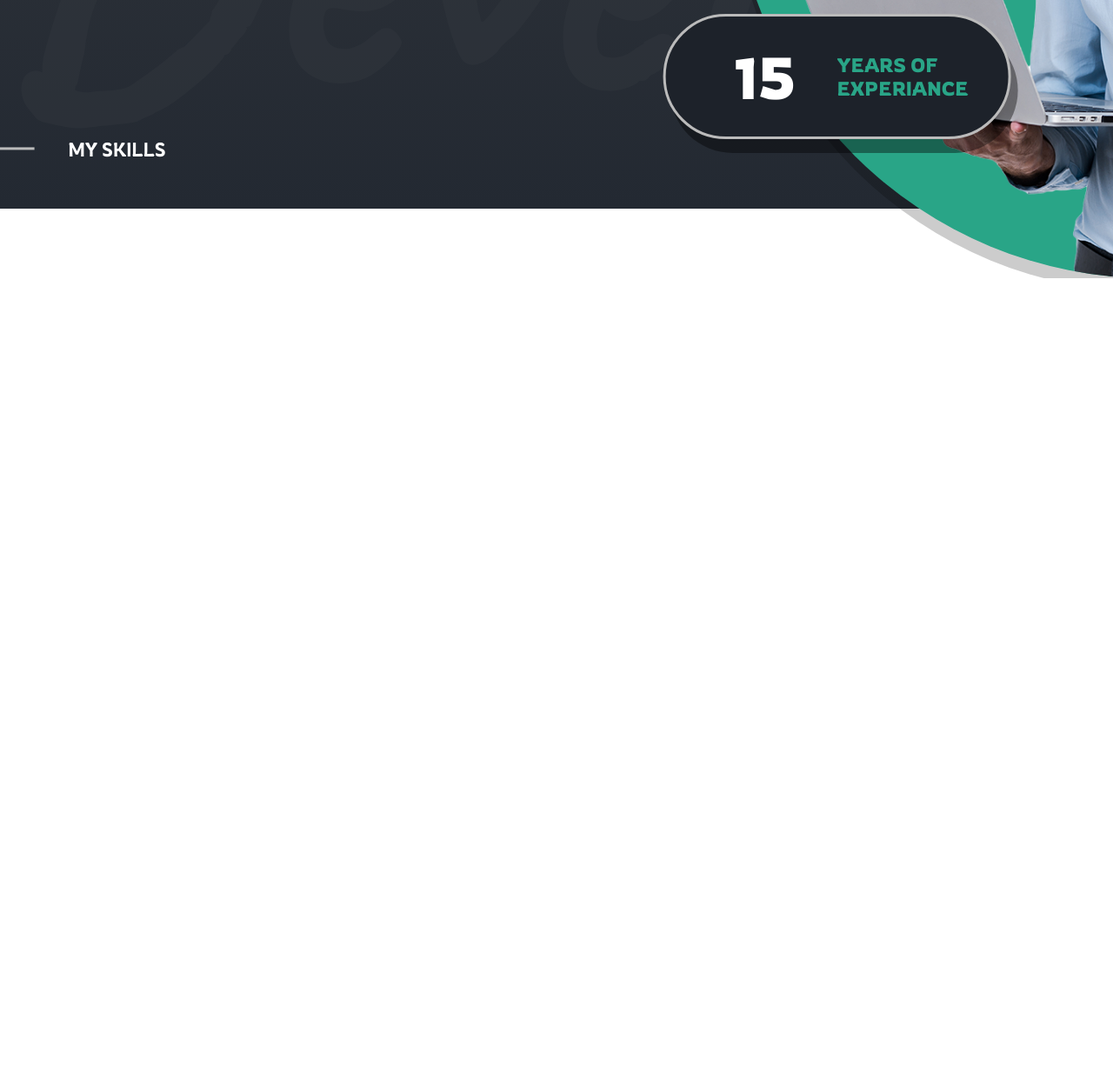
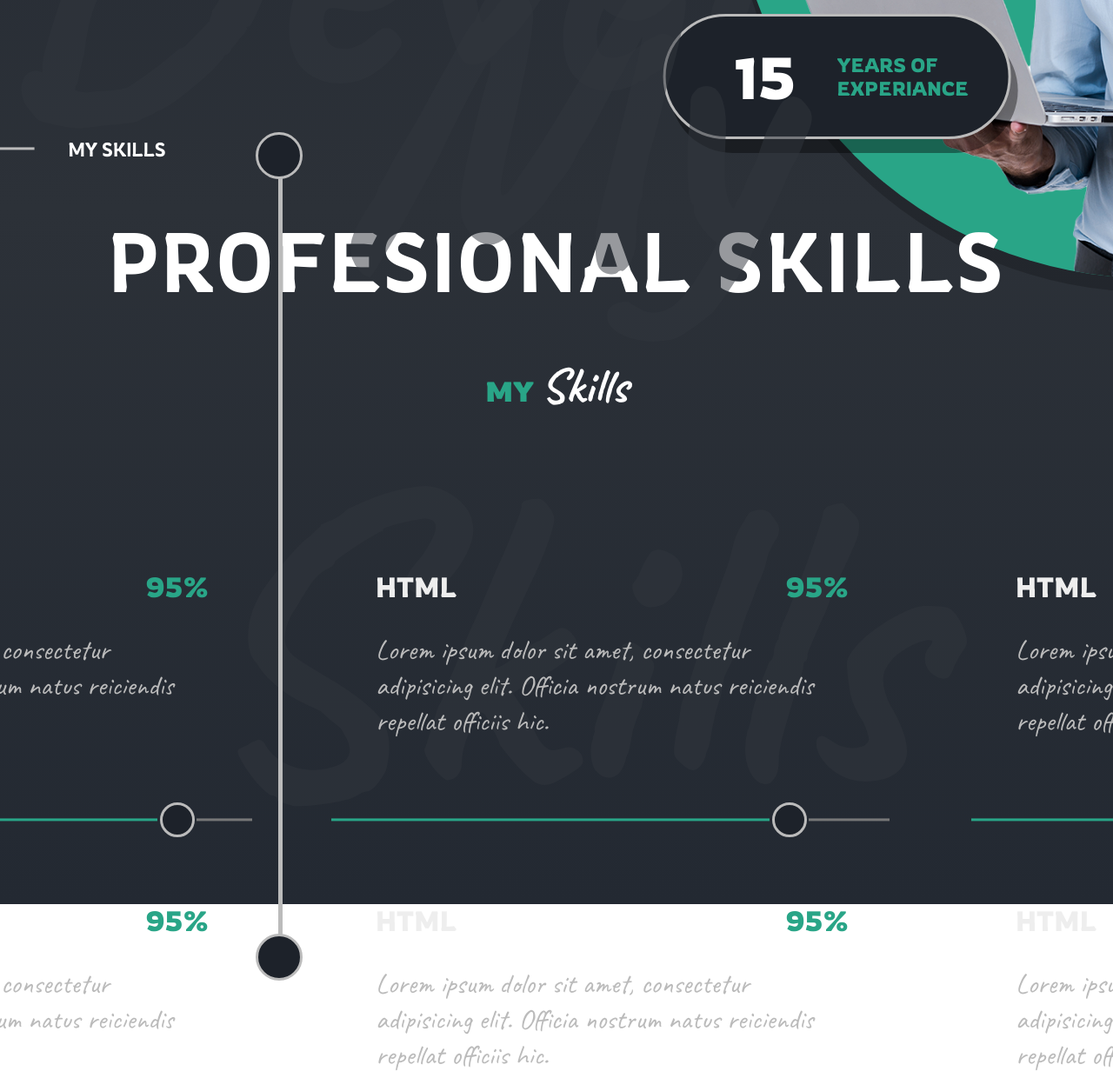
Before and after one commit to Onushkis/personal_portfolio_web, a plain HTML site: page index.html in a window 1280 px wide. Shown: the part 560-1800 px from the top of the page at 87% size. Before the commit the page ends 880 px from the top, so only its background shows below. Drawn offline with Linux system fonts and the light colour scheme; a web font is replaced by a local one.

Commit message:
added card progress

```diff
--- a/index.html
+++ b/index.html
@@ -84,6 +84,82 @@
         </div>
       </section>
       <!--End of Landing-->
+      <!--Skill-->
+      <section class="skills">
+        <h1 class="section-bg-heading">My Skills</h1>
+        <h1 class="section-heading">Profesional Skills</h1>
+        <h3 class="sub-heading">My <span>Skills</span></h3>
+        <div class="section-border"></div>
+        <div class="skills-cards">
+          <div class="skills-card">
+            <div class="skill">
+              <span>HTML</span>
+              <span>95%</span>
+            </div>
+            <p>
+              Lorem ipsum dolor sit amet, consectetur adipisicing elit. Officia
+              nostrum natus reiciendis repellat officiis hic.
+            </p>
+            <div class="skills-card-progress"></div>
+          </div>
+          <div class="skills-card">
+            <div class="skill">
+              <span>HTML</span>
+              <span>95%</span>
+            </div>
+            <p>
+              Lorem ipsum dolor sit amet, consectetur adipisicing elit. Officia
+              nostrum natus reiciendis repellat officiis hic.
+            </p>
+            <div class="skills-card-progress"></div>
+          </div>
+          <div class="skills-card">
+            <div class="skill">
+              <span>HTML</span>
+              <span>95%</span>
+            </div>
+            <p>
+              Lorem ipsum dolor sit amet, consectetur adipisicing elit. Officia
+              nostrum natus reiciendis repellat officiis hic.
+            </p>
+            <div class="skills-card-progress"></div>
+          </div>
+          <div class="skills-card">
+            <div class="skill">
+              <span>HTML</span>
+              <span>95%</span>
+            </div>
+            <p>
+              Lorem ipsum dolor sit amet, consectetur adipisicing elit. Officia
+              nostrum natus reiciendis repellat officiis hic.
+            </p>
+            <div class="skills-card-progress"></div>
+          </div>
+          <div class="skills-card">
+            <div class="skill">
+              <span>HTML</span>
+              <span>95%</span>
+            </div>
+            <p>
+              Lorem ipsum dolor sit amet, consectetur adipisicing elit. Officia
+              nostrum natus reiciendis repellat officiis hic.
+            </p>
+            <div class="skills-card-progress"></div>
+          </div>
+          <div class="skills-card">
+            <div class="skill">
+              <span>HTML</span>
+              <span>95%</span>
+            </div>
+            <p>
+              Lorem ipsum dolor sit amet, consectetur adipisicing elit. Officia
+              nostrum natus reiciendis repellat officiis hic.
+            </p>
+            <div class="skills-card-progress"></div>
+          </div>
+        </div>
+      </section>
+      <!--End of Skill-->
     </div>
     <!--End of Container-->
     <script src="script.js"></script>
--- a/style.css
+++ b/style.css
@@ -35,21 +35,20 @@ html {
   cursor: pointer;
   z-index: 200;
 }
-.line{
+.line {
   width: 3rem;
   height: 0.2rem;
   background-color: #bbb;
   transition: transform 0.3s;
 }
-.change .line-1{
-    transform:rotateZ(45deg)translate(.7rem,-.1rem);
+.change .line-1 {
+  transform: rotateZ(45deg) translate(0.7rem, -0.1rem);
 }
-.change .line-2{
-    transform:rotateZ(-45deg)translate(.7rem,-.1rem);
+.change .line-2 {
+  transform: rotateZ(-45deg) translate(0.7rem, -0.1rem);
 }
 
 .navigation {
-
   position: fixed;
   top: -8rem;
   right: -63rem;
@@ -63,42 +62,41 @@ padding-left: 8rem;
   transform: rotateZ(-15deg);
   transition: all.6s;
 }
-.change .navigation{
+.change .navigation {
   top: 0;
   right: 0;
   transform: rotateZ(0);
 }
-.navigation .section-border{
+.navigation .section-border {
   opacity: 0;
   visibility: hidden;
 }
-.change .navigation .section-border{
+.change .navigation .section-border {
   opacity: 1;
   visibility: visible;
-transition: all .5s .7s;
+  transition: all 0.5s 0.7s;
 }
-.nav-items{
+.nav-items {
   display: flex;
   flex-direction: column;
   opacity: 0;
   visibility: hidden;
 }
-.change .nav-items{
+.change .nav-items {
   opacity: 1;
   visibility: visible;
-    transition: all.5s .7s;
+  transition: all.5s 0.7s;
 }
-.nav-items a{
+.nav-items a {
   font-size: 3rem;
   font-weight: 300;
   text-transform: uppercase;
-    letter-spacing: .2rem;
+  letter-spacing: 0.2rem;
   color: #eee;
   margin: 1rem 0;
   transition: color 0.5s;
-
 }
-.nav-items a:hover{
+.nav-items a:hover {
   color: #29a587;
 }
 /* END of NAvigation stiles*/
@@ -333,6 +331,164 @@ transition: all .5s .7s;
   color: #29a587;
   width: 50%;
 }
-/*END ofLanding  stiles*/
+/*END of Landing  stiles*/
+/*Skills section  stiles*/
+.skills {
+  width: 100%;
+  height: 100vh;
+  position: relative;
+  display: flex;
+  flex-direction: column;
+  align-items: center;
+}
+.skills .section-border {
+  position: absolute;
+  left: 20rem;
+  top: 50%;
+  transform: translateY(-50%);
+}
+.section-heading {
+  font-size: 6rem;
+  font-weight: 300;
+  text-transform: uppercase;
+  letter-spacing: 0.2rem;
+  color: #fff;
+  margin-bottom: 3rem;
+}
+.sub-heading {
+  font-size: 2rem;
+  color: #29a587;
+  text-transform: uppercase;
+}
+.sub-heading span {
+  font-family: "caveat", cursive;
+  font-size: 3.5rem;
+  text-transform: capitalize;
+  color: #fff;
+}
+.skills-cards {
+  width: 140rem;
+  margin: 8rem 0 0 10rem;
+  display: flex;
+  flex-wrap: wrap;
+}
+.skills-card {
+  width: 40rem;
+  height: 18rem;
+  margin: 3rem;
+  padding: 0 3rem;
+  position: relative;
+  /* background-color: #ccc; */
+}
+.skill {
+  display: flex;
+  justify-content: space-between;
+  margin-bottom: 2rem;
+}
+.skill span {
+  font-size: 2rem;
+  color: #eee;
+}
+.skill span:nth-child(2) {
+  color: #29a587;
+}
+.skills-card p {
+  font-family: "Caveat", cursive;
+  font-size: 2rem;
+  color: #bbb;
+  margin-bottom: 4rem;
+}
+.skills-card-progress {
+  width: 2.5rem;
+  height: 2.5rem;
+  background-color: #1d222a;
+  border: 0.2rem solid#bbb;
+  border-radius: 50%;
+  position: absolute;
+  bottom: -1.25rem;
+}
+.skills-card-progress::before {
+  content: "";
+  height: 0.2rem;
+  background-color: #29a587;
+  position: absolute;
+  top: 50%;
+  transform: translateY(-50%);
+}
+.skills-card-progress::after {
+  content: "";
+  height: 0.2rem;
+  background-color: #777;
+  position: absolute;
+  top: 50%;
+  transform: translateY(-50%);
+}
+.skills-card:nth-child(1) .skills-card-progress {
+  right: 10%;
+}
+.skills-card:nth-child(1) .skills-card-progress::before {
+  right: 2.5rem;
+  width: 33rem;
+}
+.skills-card:nth-child(1) .skills-card-progress::after {
+  right: -4.3rem;
+  width: 4rem;
+}
+.skills-card:nth-child(2) .skills-card-progress {
+  right: 15%;
+}
+.skills-card:nth-child(2) .skills-card-progress::before {
+  right: 2.5rem;
+  width: 31.5rem;
+}
+.skills-card:nth-child(2) .skills-card-progress::after {
+  right: -6.1rem;
+  width: 5.8rem;
+}
+.skills-card:nth-child(3) .skills-card-progress {
+  right: 20%;
+}
+.skills-card:nth-child(3) .skills-card-progress::before {
+  right: 2.5rem;
+  width: 29.5rem;
+}
+.skills-card:nth-child(3) .skills-card-progress::after {
+  right: -8.2rem;
+  width: 7.9rem;
+}
+.skills-card:nth-child(4) .skills-card-progress {
+  right: 30%;
+}
+.skills-card:nth-child(4) .skills-card-progress::before {
+  right: 2.5rem;
+  width: 25.5rem;
+}
+.skills-card:nth-child(4) .skills-card-progress::after {
+  right: -12.2rem;
+  width: 12rem;
+}
+.skills-card:nth-child(5) .skills-card-progress {
+  right: 20%;
+}
+.skills-card:nth-child(5) .skills-card-progress::before {
+  right: 2.5rem;
+  width: 29.5rem;
+}
+.skills-card:nth-child(5) .skills-card-progress::after {
+  right: -8.2rem;
+  width: 7.9rem;
+}
+.skills-card:nth-child(6) .skills-card-progress {
+  right: 30%;
+}
+.skills-card:nth-child(6) .skills-card-progress::before {
+  right: 2.5rem;
+  width: 25.5rem;
+}
+.skills-card:nth-child(6) .skills-card-progress::after {
+  right: -12.2rem;
+  width: 12rem;
+}
+/*END of Skills section  stiles*/
 
 /*ENNDS Containerstiles*/
```
Lines whose indentation alone changed are shown as unchanged.
